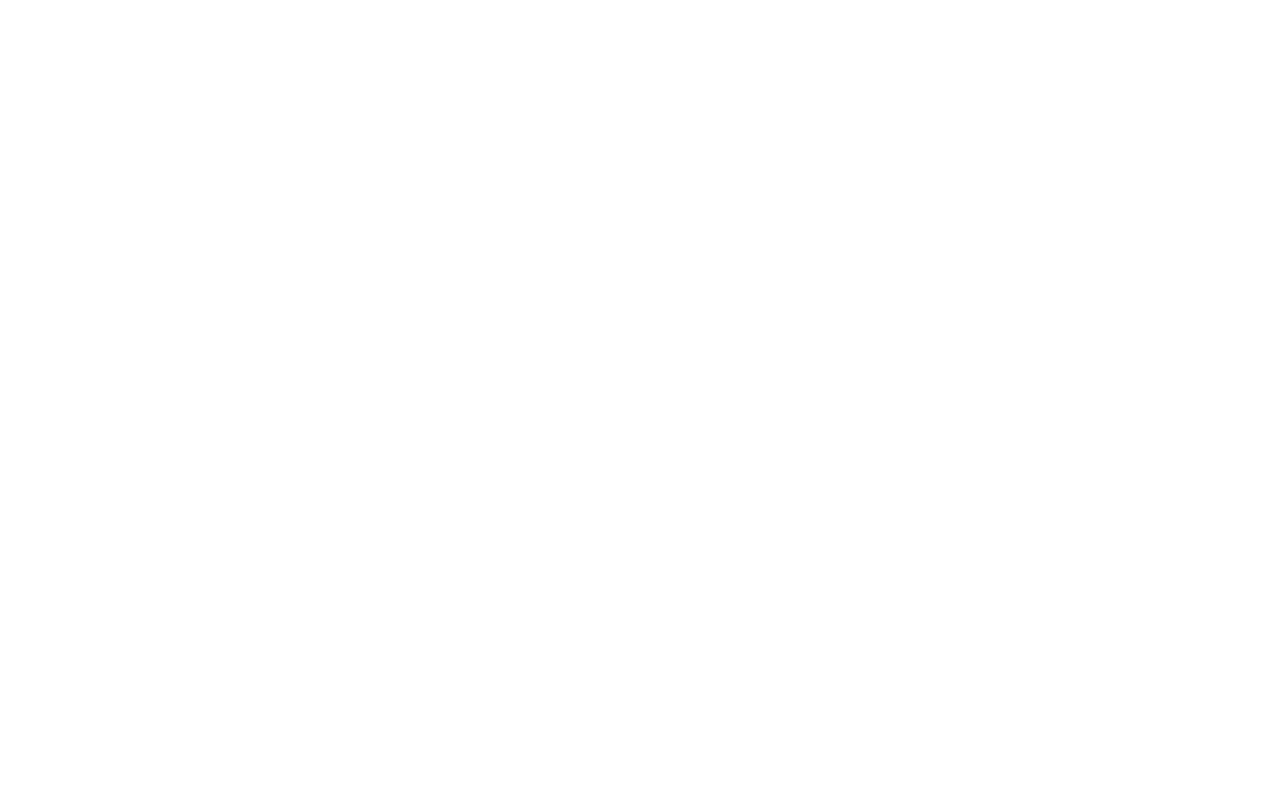
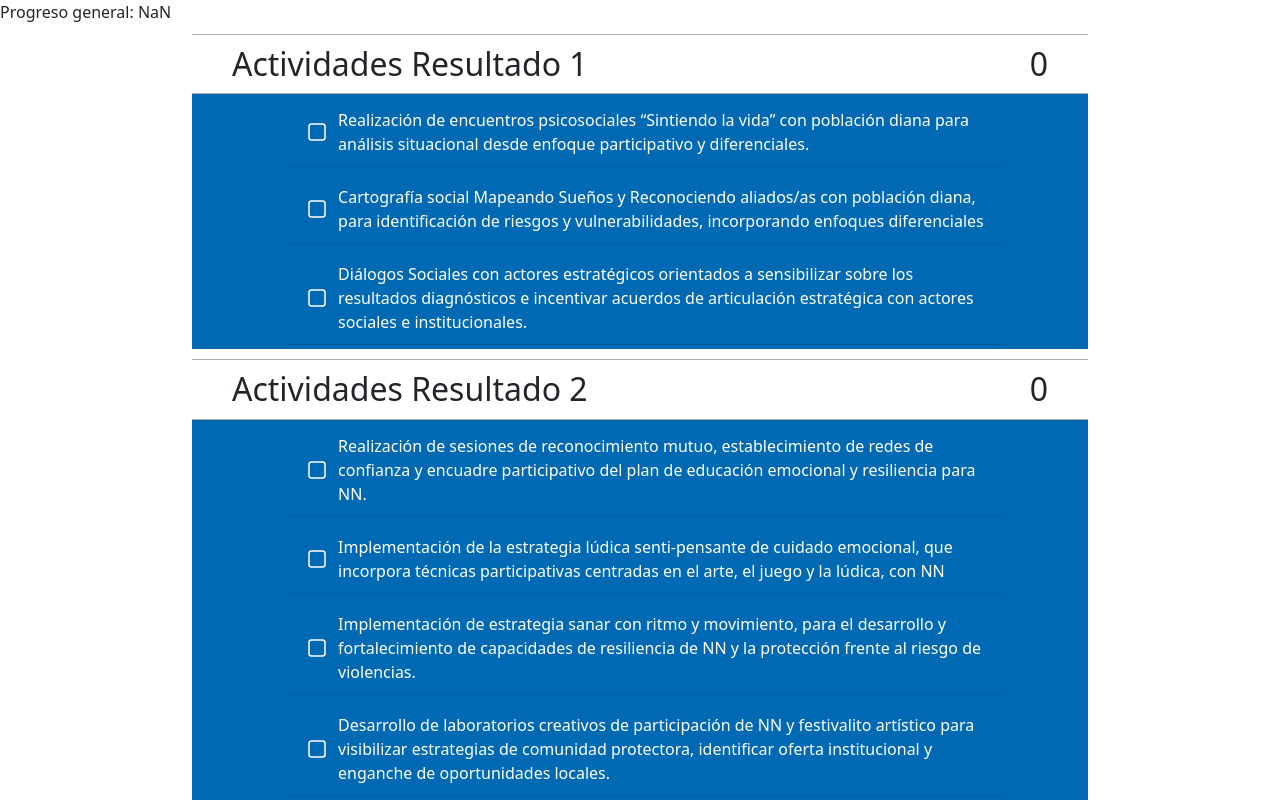
Before and after one commit to programateacademy/5-Corpohypatiapatia-Corpohypatia-Front-end, a React (Create React App) app: page /checklist in a window 1280 px wide. Before the commit this address had no page. Shown: the top 800 px of the page. Built offline with nearby package versions, Linux system fonts and the light colour scheme.

Commit message:
Implementation of checklist and task components

```diff
--- /dev/null
+++ b/src/pages/projectDetails/Checklist.jsx
@@ -0,0 +1,78 @@
+import Task from "./Task";
+
+import './checklist.css'
+
+function Checklist() {
+    const tasks = [
+        {
+            title: "Actividades Resultado 1",
+            subtasks: [
+                "Realización de encuentros psicosociales “Sintiendo la vida” con población diana para análisis situacional desde enfoque participativo y diferenciales.",
+                "Cartografía social Mapeando Sueños y Reconociendo aliados/as con población diana, para identificación de riesgos y vulnerabilidades, incorporando enfoques diferenciales",
+                "Diálogos Sociales con actores estratégicos orientados a sensibilizar sobre los resultados diagnósticos e incentivar acuerdos de articulación estratégica con actores sociales e institucionales."
+            ],
+        },
+        {
+            title: "Actividades Resultado 2",
+            subtasks: [
+                "Realización de sesiones de reconocimiento mutuo, establecimiento de redes de confianza y encuadre participativo del plan de educación emocional y resiliencia para NN.",
+                "Implementación de la estrategia lúdica senti-pensante de cuidado emocional, que incorpora técnicas participativas centradas en el arte, el juego y la lúdica, con NN",
+                "Implementación de estrategia sanar con ritmo y movimiento, para el desarrollo y fortalecimiento de capacidades de resiliencia de NN y la protección frente al riesgo de violencias.",
+                "Desarrollo de laboratorios creativos de participación de NN y festivalito artístico para visibilizar estrategias de comunidad protectora, identificar oferta institucional y enganche de oportunidades locales.",
+                "Diseño e implementación de herramienta de monitoreo y seguimiento al cambio en bienestar emocional de población diana."
+            ],
+        },
+        {
+            title: "Actividades Resultado 3",
+            subtasks: [],
+        },
+    ];
+
+
+    const progressElements = document.querySelectorAll(".percentage");
+
+    const progressValues = [];
+
+    progressElements.forEach((element) => {
+        const progressValue = parseInt(element.textContent.trim());
+        if (!isNaN(progressValue)) {
+            progressValues.push(progressValue);
+        }
+    });
+
+    console.log(progressValues)
+
+    const total = progressValues.reduce((sum, value) => sum + value, 0);
+    const percentageGeneral = (total / (progressValues.length * 100)).toFixed(2);
+
+    // const totalProgress = progressValues.reduce((acc, value) => acc + value, 0);
+    // const averageProgress = totalProgress / progressValues.length;
+    // const overallPercentage = `${averageProgress}%`;
+
+    // console.log(overallPercentage);
+
+
+    // const progressElements = document.querySelectorAll('.percentage');
+    // console.log(progressElements)
+
+    // const progressValues = Array.from(progressElements).map(element => parseInt(element.getAttribute('data-progress')));
+    // console.log(progressValues)
+
+    // const totalProgress = progressValues.reduce((accumulator, currentValue) => accumulator + currentValue) / progressValues.length;
+
+
+    return (
+        <>
+            <div>
+                Progreso general: {percentageGeneral}
+            </div>
+            <div>
+                {tasks.map((task, index) => (
+                    <Task key={index} title={task.title} subtasks={task.subtasks} />
+                ))}
+            </div>
+        </>
+    );
+}
+
+export default Checklist;
--- /dev/null
+++ b/src/pages/projectDetails/Task.jsx
@@ -0,0 +1,59 @@
+import { useState } from "react";
+
+function Task({ title, subtasks }) {
+    const [completedSubtasks, setCompletedSubtasks] = useState([]);
+
+    const handleSubtaskCompletion = (subtaskIndex) => {
+        if (completedSubtasks.includes(subtaskIndex)) {
+            setCompletedSubtasks(completedSubtasks.filter((i) => i !== subtaskIndex));
+        } else {
+            setCompletedSubtasks([...completedSubtasks, subtaskIndex]);
+        }
+    };
+
+    const getCompletionPercentage = () => {
+        if (subtasks.length === 0) {
+            return completedSubtasks.length === 0 ? 0 : 100;
+        }
+        const subtaskCompletionPercentage =
+            (completedSubtasks.length / subtasks.length) * 100;
+        return subtaskCompletionPercentage;
+    };
+
+    return (
+        <div className="task">
+            <h2>{title} <span className="percentage">{getCompletionPercentage()}</span></h2>
+            {subtasks.map((subtask, index) => (
+                <div className="container-task" key={index}>
+                    <input
+                        type="checkbox"
+                        id={`${title}-${index}`}
+                        className="cbx"
+                        checked={completedSubtasks.includes(index)}
+                        onChange={() => handleSubtaskCompletion(index)}
+                    />
+                    <label for={`${title}-${index}`} className="check">
+                        <svg width="18px" height="18px" viewBox="0 0 18 18">
+                            <path d="M1,9 L1,3.5 C1,2 2,1 3.5,1 L14.5,1 C16,1 17,2 17,3.5 L17,14.5 C17,16 16,17 14.5,17 L3.5,17 C2,17 1,16 1,14.5 L1,9 Z"></path>
+                            <polyline points="1 9 7 14 15 4"></polyline>
+                        </svg>
+                        <p>{subtask}</p>
+                    </label>
+                </div>
+            ))}
+            {/* <div>Completion: {getCompletionPercentage()}%</div> */}
+
+            {/* <div class="container">
+                <input type="checkbox" id={title} className="cbx"/>
+                    <label for={title} class="check">
+                        <svg width="18px" height="18px" viewBox="0 0 18 18">
+                            <path d="M1,9 L1,3.5 C1,2 2,1 3.5,1 L14.5,1 C16,1 17,2 17,3.5 L17,14.5 C17,16 16,17 14.5,17 L3.5,17 C2,17 1,16 1,14.5 L1,9 Z"></path>
+                            <polyline points="1 9 7 14 15 4"></polyline>
+                        </svg>
+                    </label>
+            </div> */}
+        </div>
+    );
+}
+
+export default Task;
--- /dev/null
+++ b/src/pages/projectDetails/checklist.css
@@ -0,0 +1,121 @@
+.container-task{
+    /* background: yellow; */
+    padding: 0;
+    height: auto;
+    display: flex;
+    justify-content: center;
+    background: #0069B3;
+    color: white;
+}
+
+.task {
+    width: 70%;
+    margin: auto;
+    margin: 10px auto;
+    /* display: flex;
+    text-align: center;
+    flex-direction: column;
+    align-items: center;
+    justify-content: center; */
+}
+
+.task h2 {
+    padding: 10px 40px;
+    border-bottom: 1px solid rgb(173, 173, 173);
+    border-top: 1px solid rgb(173, 173, 173);
+    display: flex;
+    justify-content: space-between;
+    width: 100%;
+    margin: auto;
+}
+
+.task label {
+    /* background: rgb(210, 216, 255); */
+    width: 80%;
+    height: auto;
+    padding: 10px 20px;
+    margin: 4px auto;
+    display: grid;
+    grid-template-columns: 30px auto;
+    align-items: center;
+    justify-content: center;
+    border-bottom: 1px solid rgba(0, 0, 0, 0.116);
+}
+
+.task label p {
+    margin-left: 5px;
+    padding: 0;
+    margin: 0;
+}
+
+.check {
+    cursor: pointer;
+    position: relative;
+    margin: auto;
+    width: 20px;
+    height: 20px;
+    -webkit-tap-highlight-color: transparent;
+    transform: translate3d(0, 0, 0);
+}
+
+.check:before {
+    content: "";
+    position: absolute;
+    top: -15px;
+    left: -15px;
+    width: 48px;
+    height: 48px;
+    border-radius: 50%;
+    background: rgba(34, 50, 84, 0.03);
+    opacity: 0;
+    transition: opacity 0.2s ease;
+}
+
+.check svg {
+    position: relative;
+    z-index: 1;
+    fill: none;
+    stroke-linecap: round;
+    stroke-linejoin: round;
+    stroke: #ffffff;
+    stroke-width: 1.5;
+    transform: translate3d(0, 0, 0);
+    transition: all 0.2s ease;
+}
+
+.check svg path {
+    stroke-dasharray: 60;
+    stroke-dashoffset: 0;
+}
+
+.check svg polyline {
+    stroke-dasharray: 22;
+    stroke-dashoffset: 66;
+}
+
+.check:hover:before {
+    opacity: 1;
+}
+
+.check:hover svg {
+    stroke: #1c0ebf;
+}
+
+.cbx:checked+.check svg {
+    stroke: #1c0ebf;
+}
+
+.cbx:checked+.check svg path {
+    stroke-dashoffset: 60;
+    transition: all 0.3s linear;
+}
+
+.cbx:checked+.check svg polyline {
+    stroke-dashoffset: 42;
+    transition: all 0.2s linear;
+    transition-delay: 0.15s;
+}
+
+input[type=checkbox] {
+    opacity: 0;
+}
--- a/src/routes/Routes.jsx
+++ b/src/routes/Routes.jsx
@@ -5,6 +5,7 @@
 import AllProjects from "../pages/allProjects/AllProjects";
 import ProjectCreate from "../pages/projectCreate/ProjectCreate";
 import ProjectDetails from "../pages/projectDetails/ProjectDetails"
+import Checklist from "../pages/projectDetails/Checklist";
 
 import { ScrollToTop } from "../components/common/ScrollToTop";
 
@@ -18,6 +19,8 @@
                 <Route path='/admin-projects' element={<AllProjects/>} />
                 <Route path='/admin-projects/:id' element={<ProjectDetails/>} />
                 <Route path='/admin-create-project' element={<ProjectCreate/>} />
+
+                <Route path='/checklist' element={<Checklist/>} />
             </Routes>
         </>
     );
```
Also changed, not shown: src/pages/projectCreate/projectCreate.jsx (+69 -21 lines).
